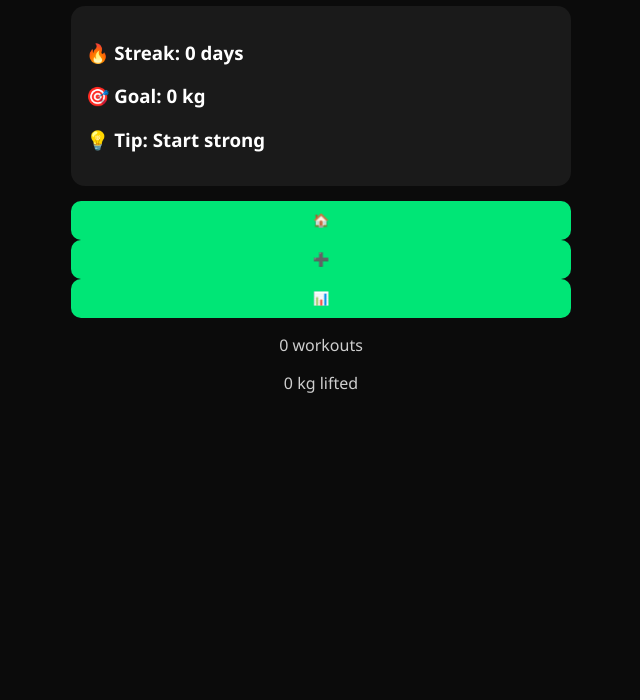
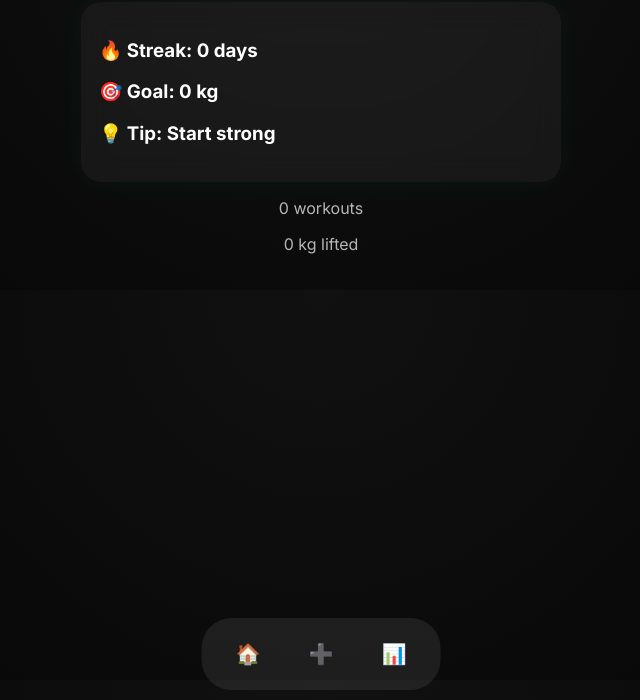
Before and after one commit to Ritikreal/GYMPRO, a plain HTML site: page index.html in a window 1280 px wide. Shown: the part 100-800 px from the top of the page, without its empty margins (319-959 px from the left). Drawn offline with nearby package versions, Linux system fonts and the light colour scheme.

Commit message:
Update style.css

```diff
--- a/style.css
+++ b/style.css
@@ -1,34 +1,77 @@
 body {
   margin: 0;
-  font-family: 'Segoe UI', sans-serif;
-  background: #0b0b0b;
+  font-family: 'Inter', sans-serif;
+  background: radial-gradient(circle at top, #111 0%, #050505 100%);
   color: white;
 }
 
 .app {
-  max-width: 500px;
+  max-width: 480px;
   margin: auto;
   padding: 20px;
 }
 
 h1 {
   text-align: center;
+  font-weight: 700;
+  background: linear-gradient(90deg, #00e676, #00b0ff);
+  -webkit-background-clip: text;
+  -webkit-text-fill-color: transparent;
 }
 
-.tabs {
-  display: flex;
-  gap: 10px;
+.card {
+  background: rgba(255,255,255,0.05);
+  border-radius: 20px;
+  padding: 18px;
+  backdrop-filter: blur(15px);
+  box-shadow: 0 0 30px rgba(0,255,150,0.05);
   margin-bottom: 15px;
 }
 
-.tabs button {
-  flex: 1;
-  padding: 10px;
+input {
+  width: 100%;
+  padding: 12px;
+  margin-bottom: 12px;
+  border-radius: 12px;
   border: none;
-  background: #1f1f1f;
+  background: rgba(255,255,255,0.08);
   color: white;
-  border-radius: 10px;
-  cursor: pointer;
+}
+
+button {
+  width: 100%;
+  padding: 14px;
+  border-radius: 14px;
+  border: none;
+  font-weight: bold;
+  background: linear-gradient(90deg, #00e676, #00b0ff);
+  color: black;
+}
+
+.workout {
+  background: rgba(255,255,255,0.06);
+  border-radius: 16px;
+  padding: 15px;
+  margin-bottom: 12px;
+}
+
+.nav {
+  position: fixed;
+  bottom: 10px;
+  left: 50%;
+  transform: translateX(-50%);
+  display: flex;
+  gap: 20px;
+  background: rgba(255,255,255,0.08);
+  padding: 10px 20px;
+  border-radius: 30px;
+}
+
+.nav button {
+  background: none;
+  border: none;
+  font-size: 20px;
+  color: white;
 }
 
 .tab {
@@ -39,51 +82,7 @@ h1 {
   display: block;
 }
 
-.card {
-  background: #1a1a1a;
-  padding: 15px;
-  border-radius: 14px;
-  margin-bottom: 15px;
-  animation: fadeIn 0.3s ease;
+.stats {
+  text-align: center;
+  opacity: 0.7;
 }
-
-input {
-  width: 100%;
-  padding: 10px;
-  margin-bottom: 10px;
-  border-radius: 8px;
-  border: none;
-}
-
-button {
-  padding: 12px;
-  background: #00e676;
-  border: none;
-  border-radius: 10px;
-  width: 100%;
-  font-weight: bold;
-}
-
-.workout {
-  background: #222;
-  padding: 12px;
-  margin-bottom: 10px;
-  border-radius: 12px;
-  animation: slideUp 0.3s ease;
-}
-
-.stats {
-  margin-top: 10px;
-  text-align: center;
-  opacity: 0.8;
-}
-
-@keyframes fadeIn {
-  from {opacity: 0;}
-  to {opacity: 1;}
-}
-
-@keyframes slideUp {
-  from {transform: translateY(10px); opacity: 0;}
-  to {transform: translateY(0); opacity: 1;}
-}
```
